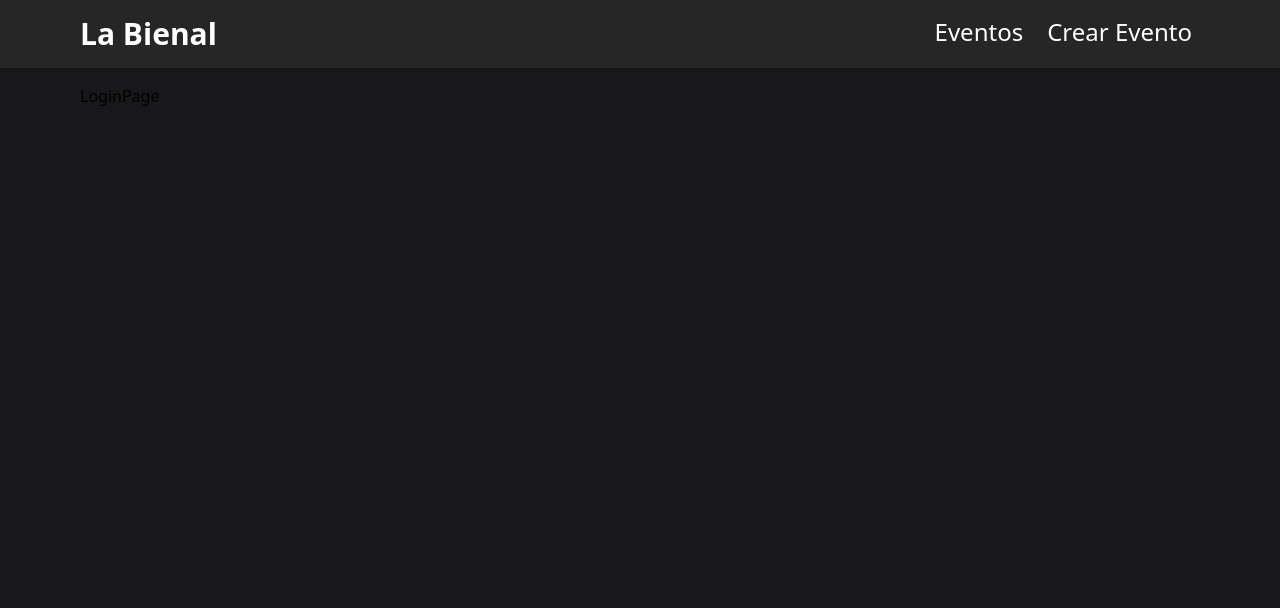
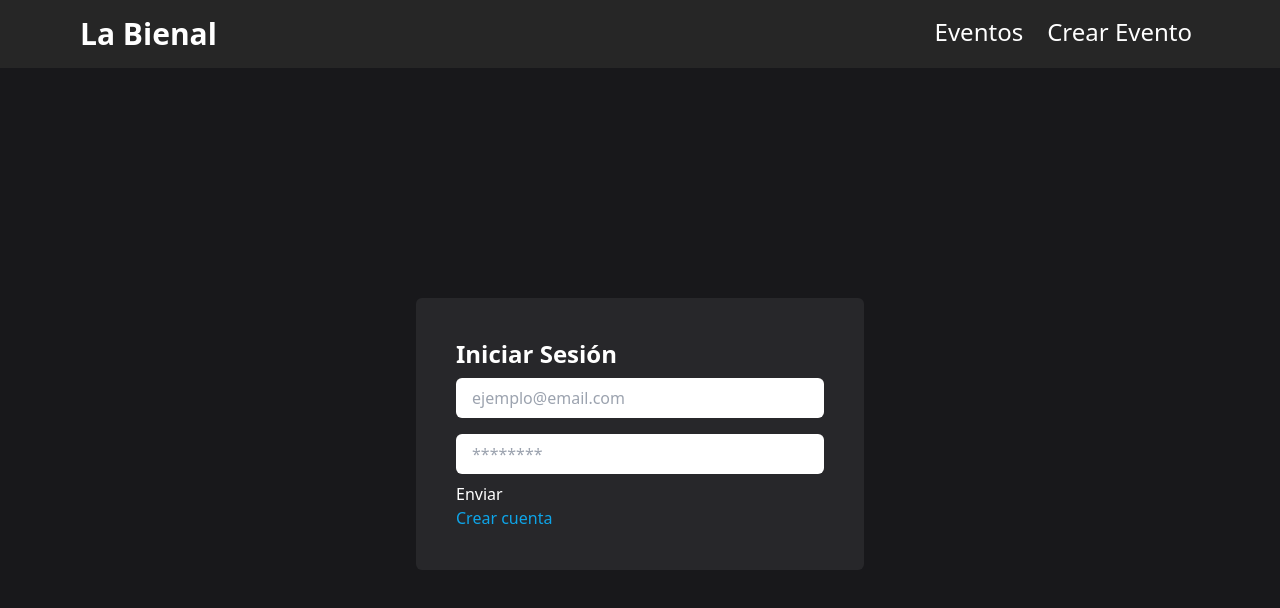
Before and after one commit to lautarofaccini/desarrollo-tpf, a React (Vite) app in the folder client/: page /login in a window 1280 px wide. Shown: the top 608 px of the page. Built offline with nearby package versions, Linux system fonts and the light colour scheme.

Commit message:
Login de usuario Frontend Terminado

```diff
--- a/client/src/api/auth.api.js
+++ b/client/src/api/auth.api.js
@@ -3,3 +3,6 @@
 
 export const registerRequest = async (user) =>
   await axios.post(`${API}/register`, user);
+
+export const loginRequest = async (user) =>
+  await axios.post(`${API}/login`, user);
--- a/client/src/context/AuthProvider.jsx
+++ b/client/src/context/AuthProvider.jsx
@@ -1,5 +1,5 @@
-import { createContext, useState } from "react";
-import { registerRequest } from "../api/auth.api";
+import { createContext, useEffect, useState } from "react";
+import { registerRequest, loginRequest } from "../api/auth.api";
 
 export const AuthContext = createContext();
 
@@ -11,15 +11,39 @@
   const signup = async (user) => {
     try {
       const res = await registerRequest(user);
-      console.log(res);
+      setUser(res.data);
+      setIsAuthenticated(true);
+    } catch (error) {
+      if (Array.isArray(error.response.data)) {
+        return setErrors(error.response.data);
+      }
+      setErrors([error.response.data.message])
+    }
+  };
+
+  const signin = async (user) => {
+    try {
+      const res = await loginRequest(user);
       setUser(res.data);
       setIsAuthenticated(true);
     } catch (error) {
       setErrors(error.response.data);
     }
   };
+
+  useEffect(() => {
+    if (errors.length > 0) {
+      const timer = setTimeout(() => {
+        setErrors([]);
+      }, 5000); //5 segundos o 5000 milisegundos
+      return () => clearTimeout(timer);
+    }
+  }, [errors]);
+
   return (
-    <AuthContext.Provider value={{ signup, user, isAuthenticated, errors }}>
+    <AuthContext.Provider
+      value={{ signup, signin, user, isAuthenticated, errors }}
+    >
       {children}
     </AuthContext.Provider>
   );
--- a/client/src/pages/LoginPage.jsx
+++ b/client/src/pages/LoginPage.jsx
@@ -1,5 +1,60 @@
+import { useForm } from "react-hook-form";
+import { useAuth } from "../context/AuthContext";
+import { Link, useNavigate } from "react-router-dom";
+import { useEffect } from "react";
+
 function LoginPage() {
-  return <div>LoginPage</div>;
+  const {
+    register,
+    handleSubmit,
+    formState: { errors },
+  } = useForm();
+  const { signin, isAuthenticated, errors: loginErrors } = useAuth();
+  const navigate = useNavigate();
+
+  useEffect(() => {
+    if (isAuthenticated) navigate("/eventos");
+  }, [isAuthenticated, navigate]);
+
+  const onSubmit = handleSubmit(async (values) => {
+    signin(values);
+  });
+  return (
+    <div className="flex items-center justify-center h-[calc(100vh-100px)]">
+      <div className=" bg-zinc-800 max-w-md p-10 rounded-md w-full">
+        <h1 className="text-2xl font-bold text-white">Iniciar Sesión</h1>
+        {loginErrors.map((error, i) => (
+          <div key={i} className="bg-red-500 p-2 text-white">
+            {error}
+          </div>
+        ))}
+        <form onSubmit={onSubmit}>
+          <input
+            type="email"
+            {...register("email", { required: true })}
+            placeholder="ejemplo@email.com"
+            className="w-full px-4 py-2 my-2 rounded-md"
+          />
+          {errors.email && <p className="text-red-500">Email requerido</p>}
+          <input
+            type="password"
+            {...register("password", { required: true })}
+            placeholder="********"
+            className="w-full px-4 py-2 my-2 rounded-md"
+          />
+          {errors.password && (
+            <p className="text-red-500">Contraseña requerida</p>
+          )}
+          <button type="submit" className="text-white">
+            Enviar
+          </button>
+        </form>
+        <Link to="/register" className="text-sky-500">
+          Crear cuenta
+        </Link>
+      </div>
+    </div>
+  );
 }
 
 export default LoginPage;
--- a/client/src/pages/RegisterPage.jsx
+++ b/client/src/pages/RegisterPage.jsx
@@ -1,6 +1,6 @@
 import { useForm } from "react-hook-form";
 import { useAuth } from "../context/AuthContext";
-import { useNavigate } from "react-router-dom";
+import { Link, useNavigate } from "react-router-dom";
 import { useEffect } from "react";
 
 function RegisterPage() {
@@ -24,7 +24,9 @@
   });
 
   return (
-    <div className="bg-zinc-800 max-w-md p-10 rounded-md">
+    <div className="flex items-center justify-center h-[calc(100vh-100px)]">
+      <div className=" bg-zinc-800 max-w-md p-10 rounded-md w-full">
+      <h1 className="text-2xl font-bold text-white">Registrar</h1>
         {registerErrors.map((error, i) => (
           <div key={i} className="bg-red-500 p-2 text-white">
             {error}
@@ -57,9 +59,11 @@
             <p className="text-red-500">Contraseña requerida</p>
           )}
           <button type="submit" className="text-white">
-          Registrar
+            Enviar
           </button>
         </form>
+        <Link to="/register" className="text-sky-500">Inicia Sesión</Link>
+      </div>
     </div>
   );
 }
```
Also changed, not shown: 1 other file (tests, documents, lock files or other folders). Lines whose indentation alone changed are shown as unchanged.
